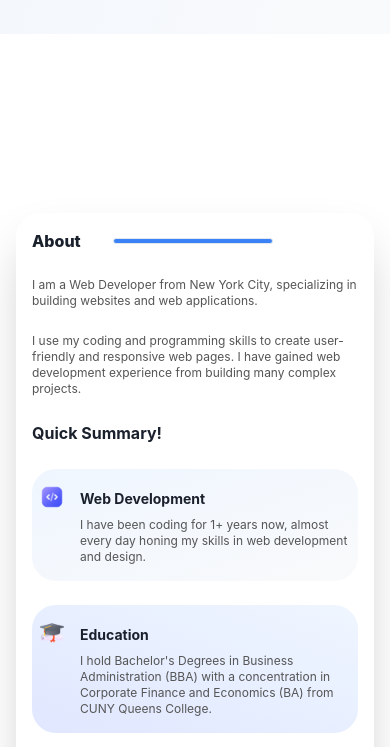
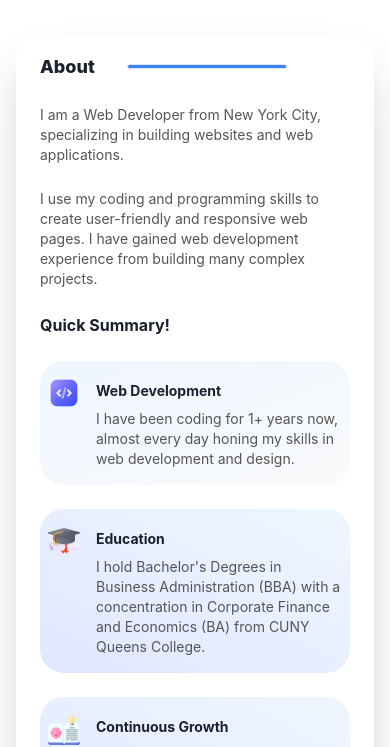
Before and after one commit to kulievdev/portfolio-website, a React (Vite) app: page / in a window 390 px wide. Shown: the part 4921-5668 px from the top of the page. Built offline with nearby package versions, Linux system fonts and the light colour scheme.

Commit message:
Fix about me and tech stack section for nobile responsiveness

```diff
--- a/src/Components/AboutMe.tsx
+++ b/src/Components/AboutMe.tsx
@@ -17,12 +17,12 @@ const AboutMe: React.FC<AboutMeProps> = ({
     <div
       className={`flex gap-4 rounded-3xl px-2 py-4 sm:p-6 ${backgroundColor}`}
     >
-      <img src={imgSrc} className="xs:h-8 mb-2 inline-block h-6 desktop:h-16" />
+      <img src={imgSrc} className="mb-2 inline-block h-8 desktop:h-16" />
       <div>
         <h3 className="mb-2 mt-1 text-sm font-bold lg:text-lg desktop:text-xl">
           {title}
         </h3>
-        <p className="text-xs lg:text-sm desktop:text-base">{text}</p>
+        <p className="text-sm desktop:text-base">{text}</p>
       </div>
     </div>
   );
--- a/src/Components/Skill.tsx
+++ b/src/Components/Skill.tsx
@@ -7,7 +7,7 @@ type SkillProps = {
 
 const Skill: React.FC<SkillProps> = ({ imgSrc, name }) => {
   return (
-    <div className="flex flex-1 transform cursor-pointer flex-col items-center transition duration-300 ease-in hover:translate-x-4 sm:hover:-translate-y-4 sm:hover:translate-x-0">
+    <div className="flex flex-1 transform cursor-pointer flex-col items-center transition duration-300 ease-in hover:scale-125 hover:animate-pulse sm:hover:-translate-y-4 sm:hover:scale-100">
       <img
         src={imgSrc}
         className="xs:h-8 xs:w-8 mb-3 h-6 w-6 rounded-lg sm:h-8 sm:w-8 md:h-10 md:w-10 lg:h-12 lg:w-12 desktop:h-14 desktop:w-14"
--- a/src/Pages/About/About.tsx
+++ b/src/Pages/About/About.tsx
@@ -8,20 +8,20 @@ import ArrowIcon from "../../Components/ArrowIcon";
 const About = () => {
   return (
     <section className="relative">
-      <div className="section_container bigDesktop:mx-96 xs:h-[100vh] relative mx-4 flex h-[140vh] flex-col  justify-center lg:mx-16 laptop:mx-20 desktop:mx-40">
-        <div className="bigDesktop:px-64 bigDesktop:py-56 flex flex-col justify-center gap-6 rounded-3xl bg-white p-4 shadow-2xl lg:px-12 lg:py-20 laptop:px-20 laptop:py-20 desktop:gap-10 desktop:px-32 desktop:py-24">
+      <div className="section_container bigDesktop:mx-96 xs:h-[140vh] iPhone14:h-[160vh] relative mx-4 flex h-[200vh] flex-col justify-center  sm:h-[100vh] lg:mx-16 laptop:mx-20 desktop:mx-40">
+        <div className="bigDesktop:px-64 bigDesktop:py-56 flex flex-col justify-center gap-6 rounded-3xl bg-white p-4 px-6 shadow-2xl sm:px-14 sm:py-16 lg:px-12 lg:py-20 laptop:px-20 laptop:py-20 desktop:gap-10 desktop:px-32 desktop:py-24">
           <div className="flex items-center gap-8">
-            <h2 className="xs:text-xl font-extrabold sm:text-3xl desktop:text-5xl">
+            <h2 className="xs:text-xl text-lg font-extrabold sm:text-3xl desktop:text-5xl">
               About
             </h2>
-            <div className="h-[6px] w-40 rounded-full border bg-blue-500 "></div>
+            <div className="h-[5px] w-40 rounded-full border bg-blue-500 sm:h-2 sm:w-80 "></div>
           </div>
           <div className="flex flex-col gap-6 lg:w-[80%]">
-            <p className="text-xs lg:text-sm desktop:text-base">
+            <p className="text-sm desktop:text-base">
               I am a Web Developer from New York City, specializing in building
               websites and web applications.
             </p>
-            <p className="text-xs lg:text-sm desktop:text-base">
+            <p className="text-sm desktop:text-base">
               I use my coding and programming skills to create user-friendly and
               responsive web pages. I have gained web development experience
               from building many complex projects.
--- a/src/Pages/TechStack/TechStack.tsx
+++ b/src/Pages/TechStack/TechStack.tsx
@@ -5,7 +5,7 @@ import ArrowIcon from "../../Components/ArrowIcon";
 const TechStack = () => {
   return (
     <section className="relative bg-gradient-to-br from-primary-50 to-gray-50">
-      <div className="section_container s:h-[100vh] xs:mx-6 relative mx-4 flex h-[140vh] flex-col justify-center md:mx-10 lg:mx-20 desktop:mx-0">
+      <div className="section_container xs:h-[110vh] s:h-[100vh] xs:mx-6 iPhone14:h-[120vh] relative mx-4 flex h-[140vh] flex-col justify-center md:mx-10 lg:mx-20 desktop:mx-0">
         <p className="xs:text-sm mb-2 text-center text-xs font-semibold sm:mb-4 sm:text-base desktop:mb-6">
           Explore My
         </p>
@@ -15,7 +15,7 @@ const TechStack = () => {
 
         <div className="sm:block sm:gap-0">
           <div className="xs:mb-8 xs:justify-center mb-4 flex flex-row gap-8 sm:mb-10 sm:flex sm:flex-col sm:justify-center sm:gap-10 desktop:flex desktop:flex-row desktop:gap-20">
-            <div className="rounded-3xl p-5 shadow-2xl desktop:p-10">
+            <div className="rounded-3xl p-6 shadow-2xl desktop:p-10">
               <h2 className="xs:text-sm mb-6 text-center text-xs font-semibold text-gray-600 sm:mb-10 sm:text-base desktop:text-3xl">
                 Frontend
               </h2>
--- a/tailwind.config.js
+++ b/tailwind.config.js
@@ -4,6 +4,8 @@ export default {
   theme: {
     extend: {
       screens: {
+        iPhone14: "376px",
+
         xs: "391px",
 
         laptop: "1440px",
```
